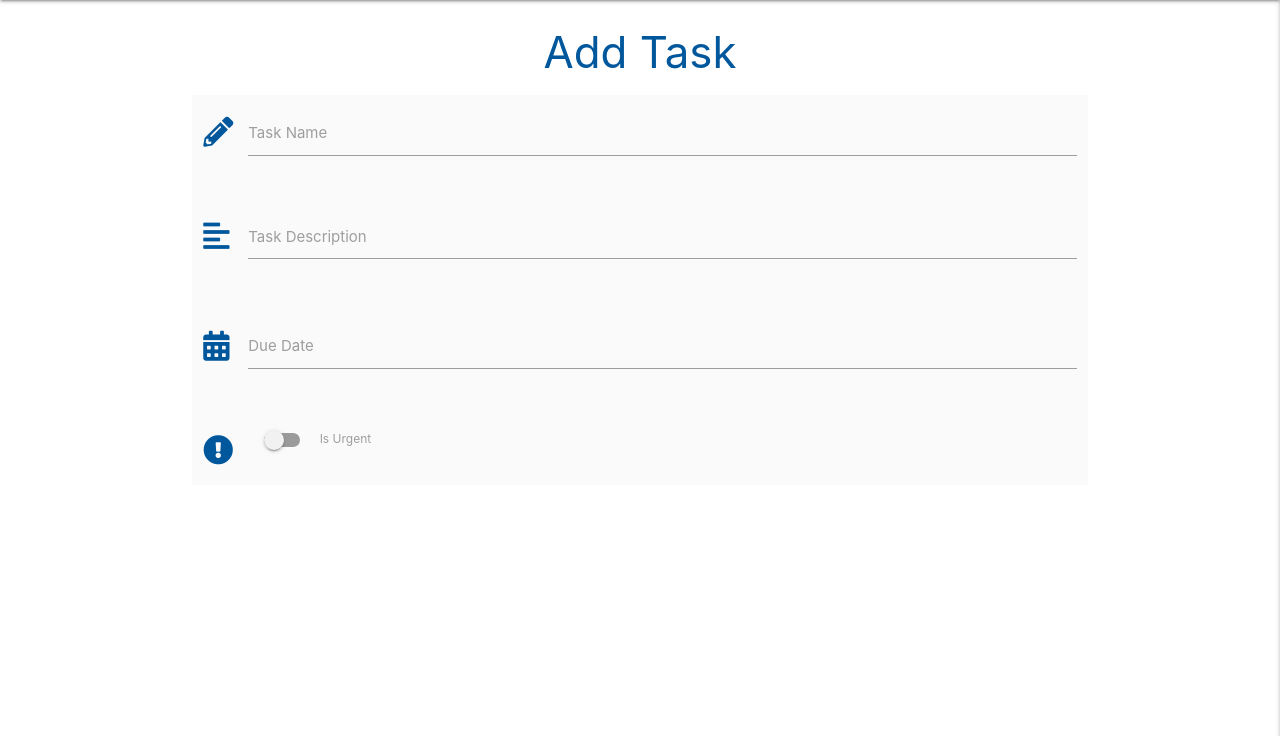
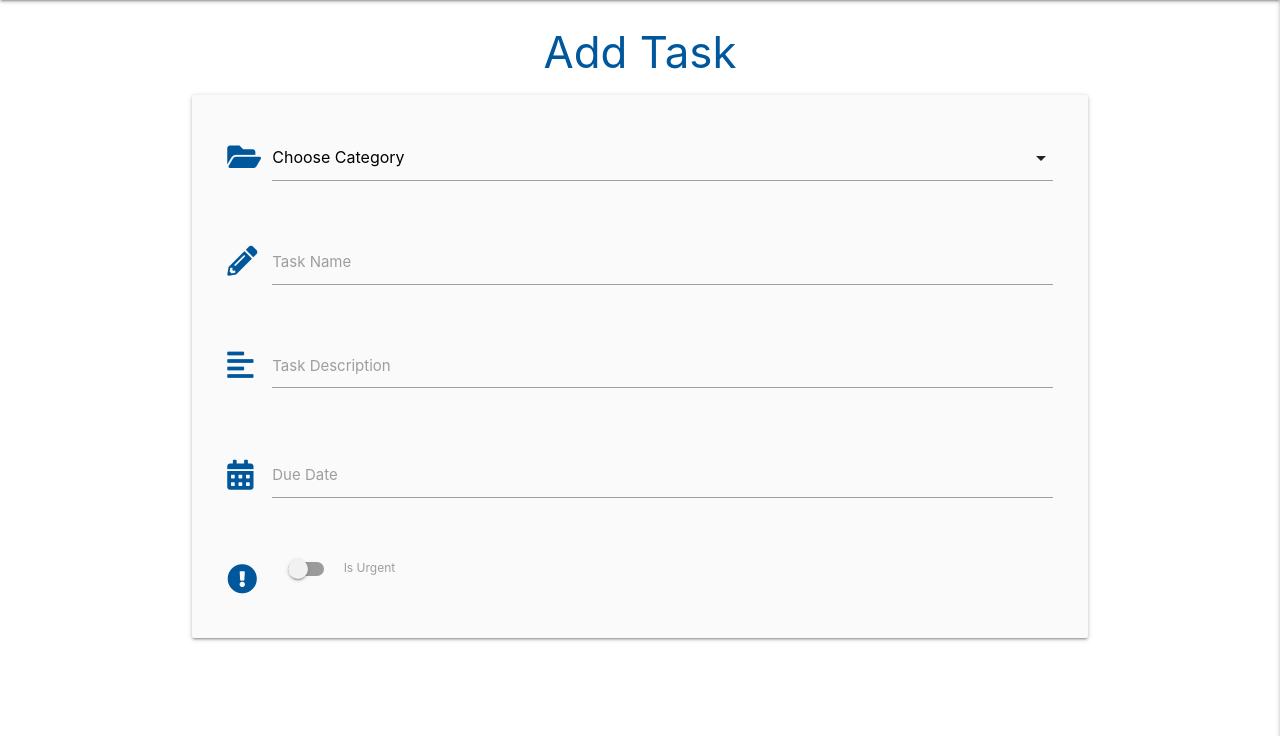
Before and after one commit to meltaylor78/mongoDB_flask_project, a Flask app: page /add_task in a window 1280 px wide. Shown: the part 64-800 px from the top of the page. Run offline with Flask 2, Linux system fonts and the light colour scheme; data that the repository does not hold is empty; some libraries are stand-ins or nearby versions.

Commit message:
added list of task categories & date field to the add new task form

```diff
--- a/app.py
+++ b/app.py
@@ -101,7 +101,11 @@ def logout():
 
 @app.route("/add_task")
 def add_task():
-    return render_template("add_task.html")
+    categories = mongo.db.categories.find().sort("category_name", 1)
+    return render_template("add_task.html", categories=categories)
+
+
+
 if __name__ == "__main__":
     app.run(host=os.environ.get("IP"),
             port=int(os.environ.get("PORT")),
--- a/static/js/script.js
+++ b/static/js/script.js
@@ -6,6 +6,7 @@ $(document).ready(function () {
     $(".sidenav").sidenav({edge: "right"});
     $('.collapsible').collapsible();
     $('.tooltipped').tooltip();
+    $('select').formSelect();
     $('.datepicker').datepicker({
         format: "dd, mmmm, yyyy",
         yearRange: 3,
--- a/templates/add_task.html
+++ b/templates/add_task.html
@@ -3,13 +3,24 @@
 
     <h3 class="light-blue-text text-darken-4 center-align">Add Task</h3>
 
-    <div class="row grey lighten-5">
-        <form class="col s12" method="POST" action="">
+    <div class="row card-panel grey lighten-5">
+        <form class="col s12" method="POST" action=""></form>
+        <div class="row">
+            <div class="input-field col s12">
+                <i class="fas fa-folder-open prefix light-blue-text text-darken-4"></i>
+                <select id="category_name" name="category_name" class="validate" required>
+                    <option value="" disabled selected>Choose Category</option>
+                    {% for category in categories %}
+                    <option value="{{ category.category_name }}">{{ category.category_name }}</option>
+                    {% endfor %}
+                    <label for="category_name">Task Category</label>
+                    </select>
+            </div>
+        </div>
         <div class="row">
             <div class="input-field col s12">
                 <i class="fas fa-pencil-alt light-blue-text text-darken-4 prefix"></i>
-                    <input id="task_name" name="task_name" minlength="5" maxlength="50" type="text" class="validate"
-                        required>
+                <input id="task_name" name="task_name" minlength="5" maxlength="50" type="text" class="validate" required>
                 <label for="task_name">Task Name</label>
             </div>
         </div>
```
Lines whose indentation alone changed are shown as unchanged.
